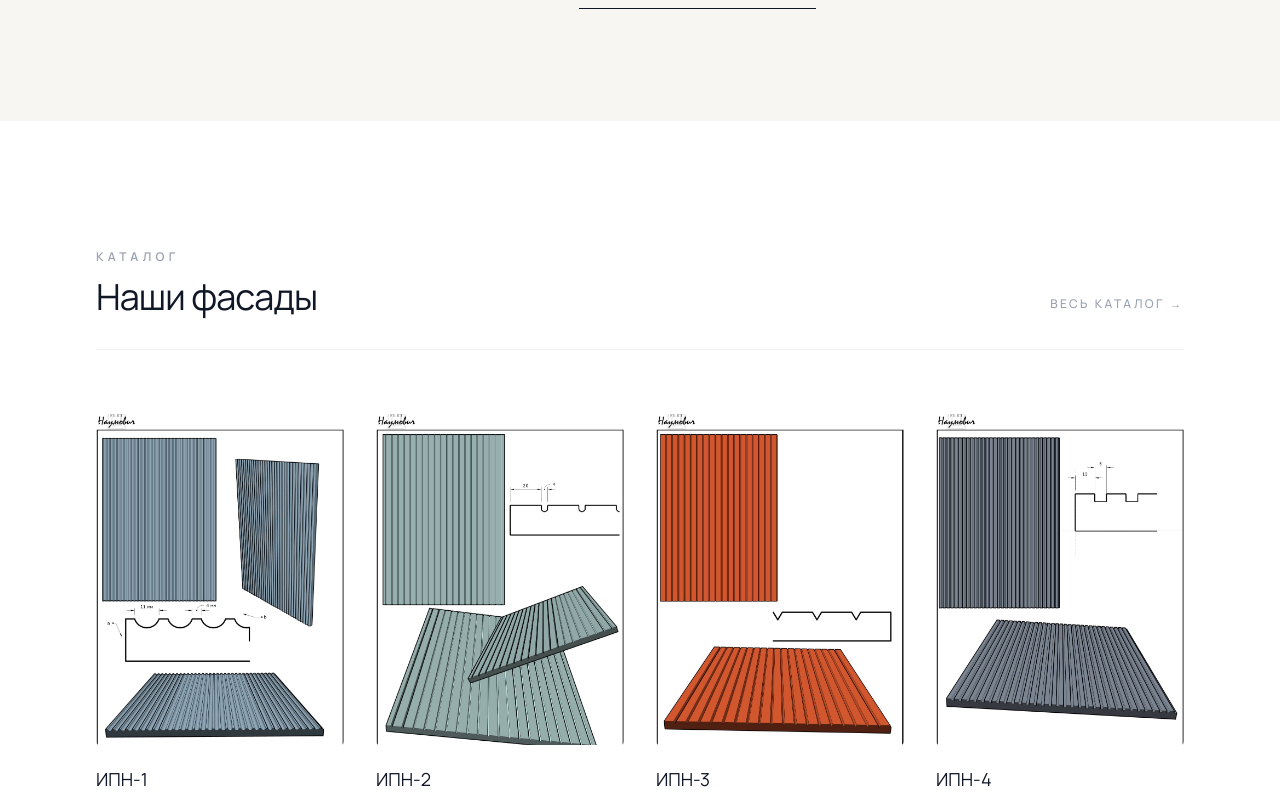
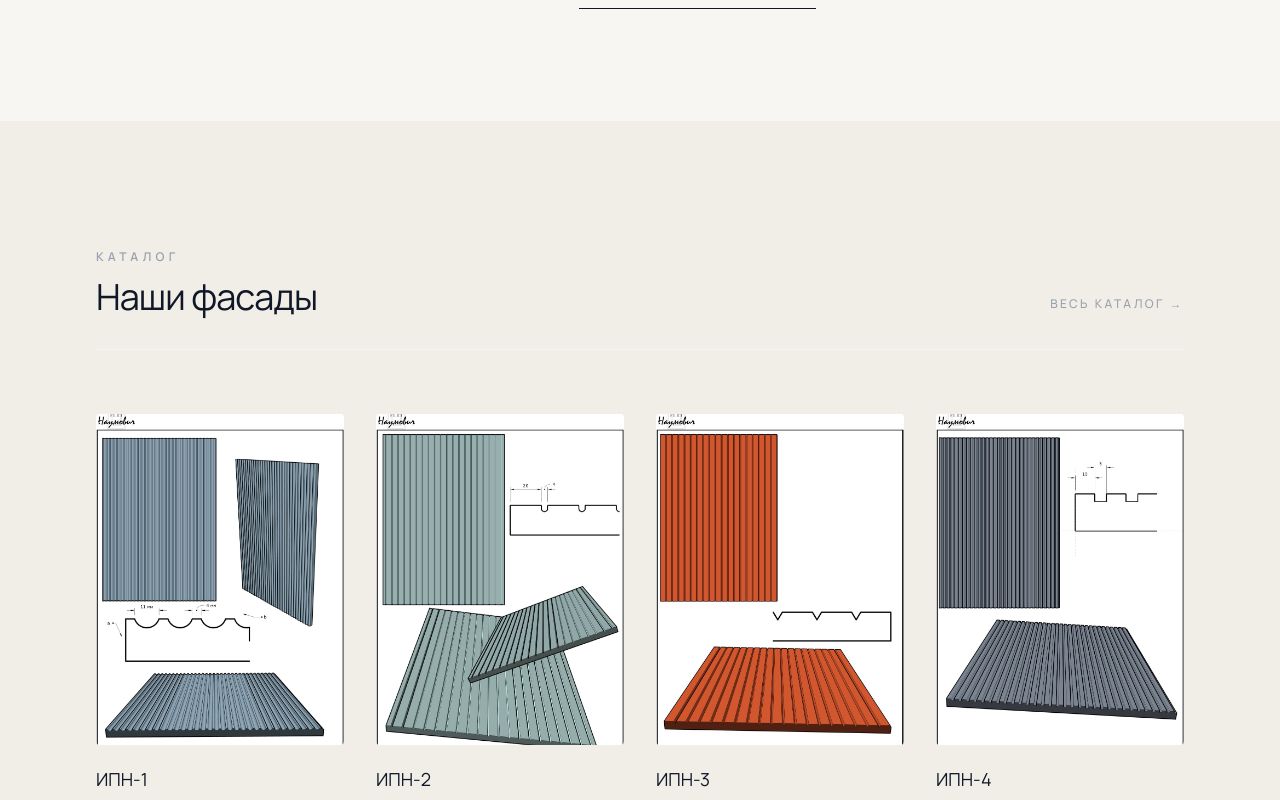
Before and after one commit to IljaBelousow/naumovich-site, a Next.js app: page / in a window 1280 px wide. Shown: the part 1420-2220 px from the top of the page. Built offline with nearby package versions, Linux system fonts and the light colour scheme.

Commit message:
Replace pure white surfaces with warm milk background

```diff
--- a/src/app/page.tsx
+++ b/src/app/page.tsx
@@ -7,7 +7,7 @@ export default function Home() {
   const featuredFacades = facades.filter(f => f.category === "milled").slice(0, 4);
 
   return (
-    <main className="w-full bg-white antialiased">
+    <main className="w-full bg-[#F1EEE7] antialiased">
 
       {/* === ГЛАВНАЯ КАРТИНКА (HERO) === */}
       <section className="relative h-[100svh] min-h-[600px] w-full overflow-hidden bg-gray-950">
@@ -51,7 +51,7 @@ export default function Home() {
           {/* Кнопка */}
           <Link
             href="/catalog"
-            className="group inline-flex min-h-14 items-center justify-center gap-5 border border-white bg-transparent px-10 py-4 text-sm font-medium uppercase tracking-[0.18em] text-white transition-all duration-300 hover:bg-white hover:text-gray-950 focus-visible:outline-none focus-visible:ring-2 focus-visible:ring-white focus-visible:ring-offset-2 focus-visible:ring-offset-gray-950"
+            className="group inline-flex min-h-14 items-center justify-center gap-5 border border-white bg-transparent px-10 py-4 text-sm font-medium uppercase tracking-[0.18em] text-white transition-all duration-300 hover:bg-[#F1EEE7] hover:text-gray-950 focus-visible:outline-none focus-visible:ring-2 focus-visible:ring-white focus-visible:ring-offset-2 focus-visible:ring-offset-gray-950"
           >
             Смотреть каталог <span aria-hidden="true" className="text-lg transition-transform duration-300 group-hover:translate-x-1">→</span>
           </Link>
@@ -98,7 +98,7 @@ export default function Home() {
       </section>
 
       {/* === БЛОК НАШИ ФАСАДЫ === */}
-      <section className="w-full bg-white py-24 sm:py-32">
+      <section className="w-full bg-[#F1EEE7] py-24 sm:py-32">
         <div className="w-full px-6 sm:px-12 lg:px-20 xl:px-24">
           <div className="flex items-end justify-between mb-16 border-b border-gray-100 pb-8">
             <div>
```
